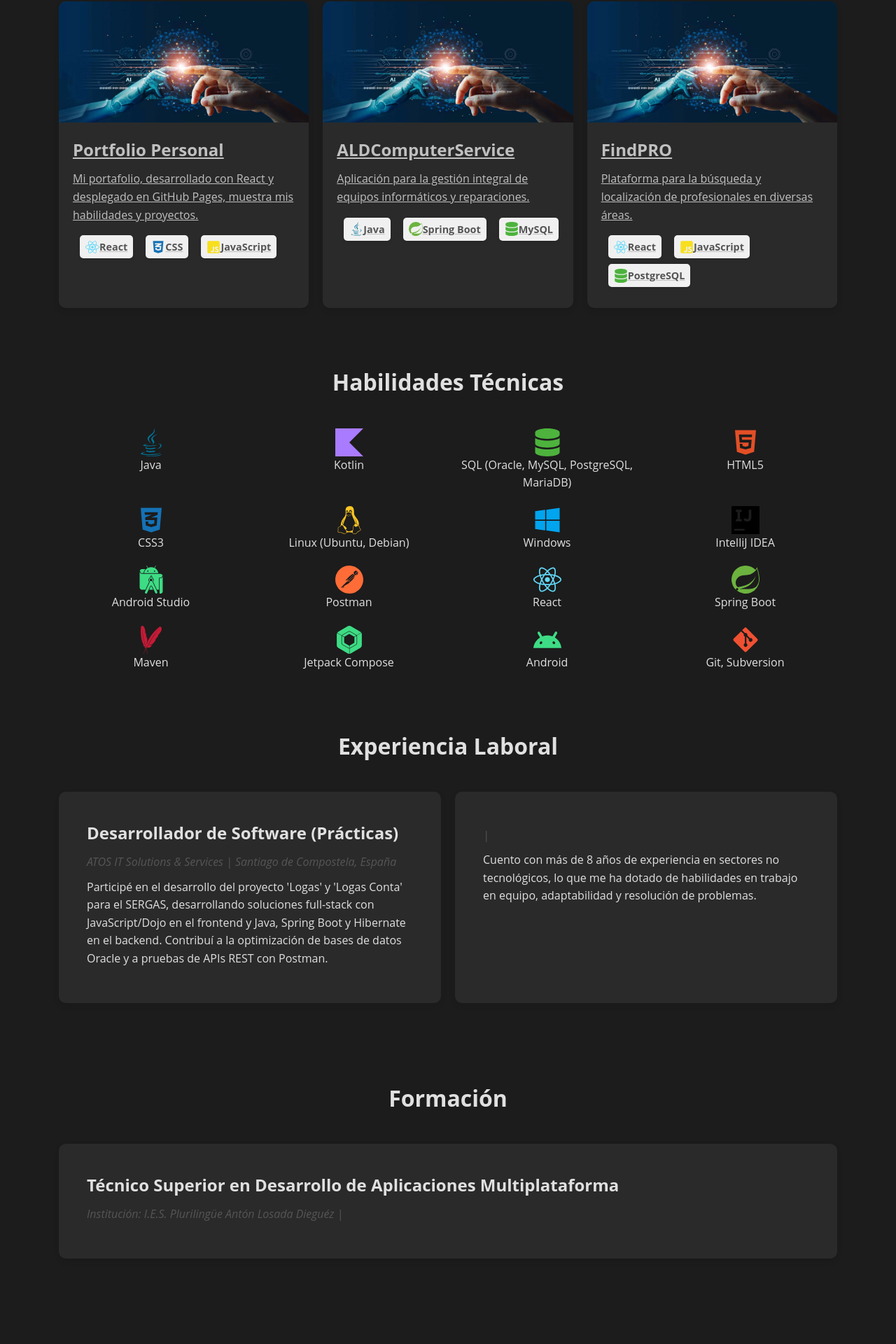
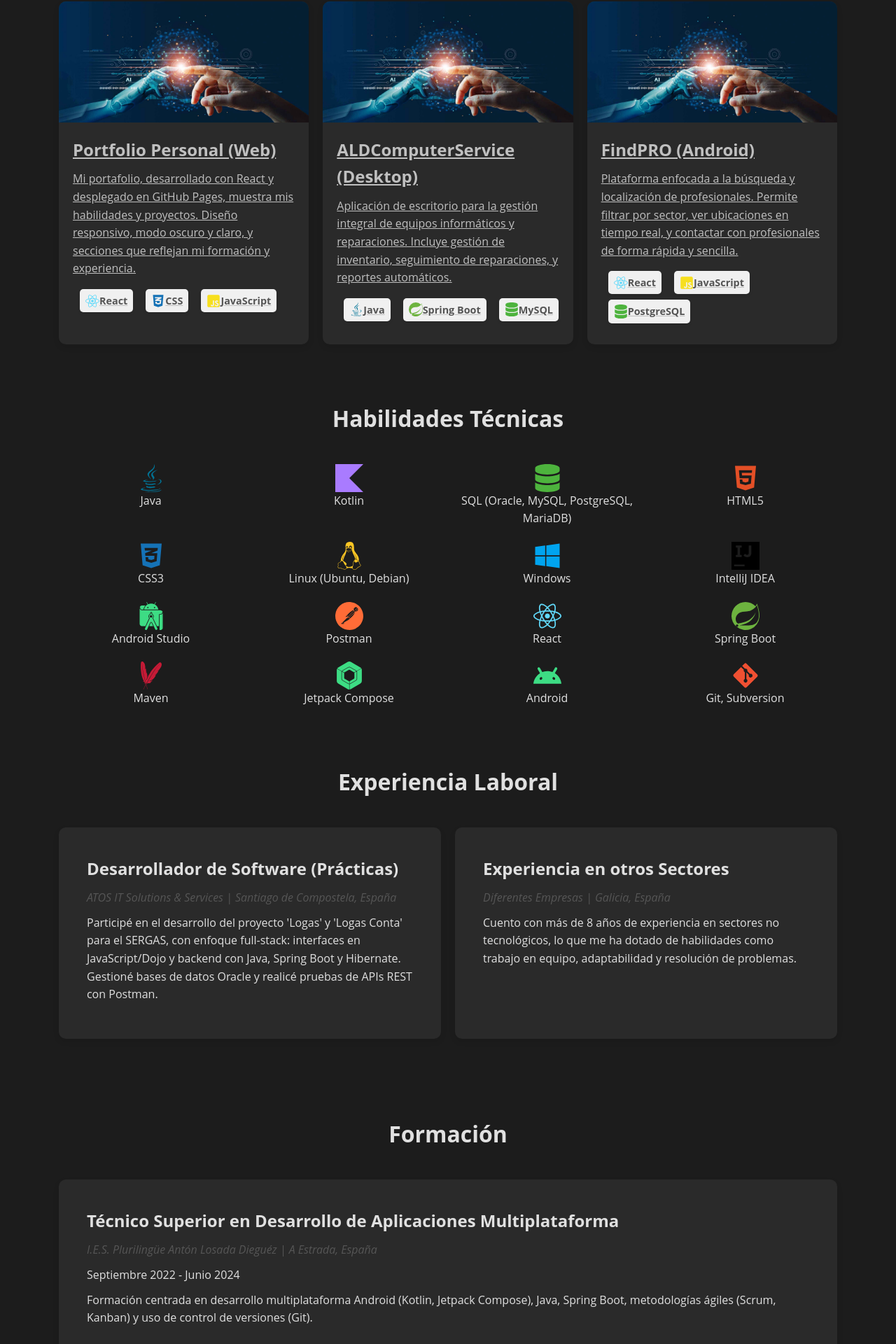
Before and after one commit to Dieg0bl/mi-portfolio, a React (Create React App) app: page / in a window 1280 px wide. Shown: the part 1777-3697 px from the top of the page at 70% size. Built offline with nearby package versions, Linux system fonts and the light colour scheme.

Commit message:
Ajustes de menú centrado en móvil

```diff
--- a/src/App.js
+++ b/src/App.js
@@ -12,10 +12,8 @@ import {
   FaGitAlt,
   FaEnvelope,
   FaReact,
-  FaRobot,
-  FaPhone,
   FaLinux,
-  FaWindows
+  FaWindows,
 } from 'react-icons/fa';
 import {
   SiSpring,
@@ -27,14 +25,16 @@ import {
   SiAndroidstudio,
   SiPostman
 } from 'react-icons/si';
-import heroBackground from './images/hero-background.jpg'; // Imagen de fondo
-import profileImage from './images/profile.jpg'; // Imagen de perfil
+import heroBackground from './images/hero-background.jpg';
+import profileImage from './images/profile.jpg';
 
-
-// --- Componente Navbar con menú responsivo ---
+// --- Componente Navbar ---
 const Navbar = ({ toggleDarkMode, darkMode }) => {
   const [menuOpen, setMenuOpen] = useState(false);
-  const handleMenuToggle = () => setMenuOpen(!menuOpen);
+
+  const handleMenuToggle = () => {
+    setMenuOpen(!menuOpen);
+  };
 
   return (
     <header className="navbar">
@@ -74,7 +74,11 @@ const Navbar = ({ toggleDarkMode, darkMode }) => {
 
 // --- Componente Hero ---
 const Hero = () => (
-  <section id="home" className="hero" style={{ backgroundImage: `url(${heroBackground})` }}>
+  <section
+    id="home"
+    className="hero"
+    style={{ backgroundImage: `url(${heroBackground})` }}
+  >
     <div className="hero-overlay">
       <h1>Hola, soy Diego Barreiro</h1>
       <p>Desarrollador de Software Junior en Aplicaciones Multiplataforma</p>
@@ -90,13 +94,20 @@ const About = () => (
       <img src={profileImage} alt="Perfil de Diego Barreiro" className="profile-picture" />
       <h2>Sobre mí</h2>
       <p>
-        Soy Diego Barreiro, desarrollador especializado en aplicaciones multiplataforma. Con formación oficial y experiencia en proyectos full-stack, transformo ideas en soluciones digitales innovadoras.
+        Soy Diego Barreiro, desarrollador especializado en aplicaciones multiplataforma.
+        Con formación oficial y experiencia en proyectos full-stack, transformo ideas
+        en soluciones digitales innovadoras.
       </p>
       <p>
-        Trabajo con tecnologías como Java, Kotlin, Spring Boot y Jetpack Compose. Además, he complementado mi carrera usando herramientas como Android Studio, Eclipse, NetBeans, IntelliJ IDEA y Visual Studio Code en entornos Windows y Linux.
+        Trabajo con tecnologías como Java, Kotlin, Spring Boot y Jetpack Compose. Además,
+        he complementado mi carrera usando herramientas como Android Studio, Eclipse,
+        NetBeans, IntelliJ IDEA y Visual Studio Code en entornos Windows y Linux.
       </p>
       <p>
-        Mi enfoque se centra en la eficiencia, la innovación y la mejora continua, y valoro entornos que fomenten la conciliación y la flexibilidad. Este portfolio es una muestra práctica de mi trabajo, mientras que mi CV (descargable) resume formalmente mi trayectoria profesional.
+        Mi enfoque se centra en la eficiencia, la innovación y la mejora continua,
+        y valoro entornos que fomenten la conciliación y la flexibilidad. Este portfolio
+        es una muestra práctica de mi trabajo, mientras que mi CV (descargable) resume
+        formalmente mi trayectoria profesional.
       </p>
       <div className="button-group">
         <a href="#contact" className="btn">Contáctame</a>
@@ -111,8 +122,9 @@ const Projects = () => {
   const projects = [
     {
       id: 1,
-      title: 'Portfolio Personal',
-      description: 'Mi portafolio, desarrollado con React y desplegado en GitHub Pages, muestra mis habilidades y proyectos.',
+      title: 'Portfolio Personal (Web)',
+      description:
+        'Mi portafolio, desarrollado con React y desplegado en GitHub Pages, muestra mis habilidades y proyectos. Diseño responsivo, modo oscuro y claro, y secciones que reflejan mi formación y experiencia.',
       tech: [
         { icon: <FaReact size={20} color="#61DAFB" />, name: 'React' },
         { icon: <FaCss3Alt size={20} color="#1572B6" />, name: 'CSS' },
@@ -123,8 +135,9 @@ const Projects = () => {
     },
     {
       id: 2,
-      title: 'ALDComputerService',
-      description: 'Aplicación para la gestión integral de equipos informáticos y reparaciones.',
+      title: 'ALDComputerService (Desktop)',
+      description:
+        'Aplicación de escritorio para la gestión integral de equipos informáticos y reparaciones. Incluye gestión de inventario, seguimiento de reparaciones, y reportes automáticos.',
       tech: [
         { icon: <FaJava size={20} color="#007396" />, name: 'Java' },
         { icon: <SiSpring size={20} color="#6DB33F" />, name: 'Spring Boot' },
@@ -135,8 +148,9 @@ const Projects = () => {
     },
     {
       id: 3,
-      title: 'FindPRO',
-      description: 'Plataforma para la búsqueda y localización de profesionales en diversas áreas.',
+      title: 'FindPRO (Android)',
+      description:
+        'Plataforma enfocada a la búsqueda y localización de profesionales. Permite filtrar por sector, ver ubicaciones en tiempo real, y contactar con profesionales de forma rápida y sencilla.',
       tech: [
         { icon: <FaReact size={20} color="#61DAFB" />, name: 'React' },
         { icon: <FaJsSquare size={20} color="#F7DF1E" />, name: 'JavaScript' },
@@ -151,7 +165,7 @@ const Projects = () => {
     <section id="projects" className="projects container">
       <h2>Proyectos</h2>
       <div className="projects-grid">
-        {projects.map(project => (
+        {projects.map((project) => (
           <div className="project-item" key={project.id}>
             <a href={project.codeLink} target="_blank" rel="noopener noreferrer">
               <img src={project.image} alt={project.title} />
@@ -179,7 +193,6 @@ const Skills = () => (
   <section id="skills" className="skills container">
     <h2>Habilidades Técnicas</h2>
     <div className="skills-grid">
-      {/* Habilidades principales */}
       <div className="skill-item"><FaJava size={40} color="#007396" /> Java</div>
       <div className="skill-item"><SiKotlin size={40} color="#A97BFF" /> Kotlin</div>
       <div className="skill-item"><FaDatabase size={40} color="#4DB33D" /> SQL (Oracle, MySQL, PostgreSQL, MariaDB)</div>
@@ -187,15 +200,9 @@ const Skills = () => (
       <div className="skill-item"><FaCss3Alt size={40} color="#1572B6" /> CSS3</div>
       <div className="skill-item"><FaLinux size={40} color="#FCC624" /> Linux (Ubuntu, Debian)</div>
       <div className="skill-item"><FaWindows size={40} color="#00A4EF" /> Windows</div>
-
-      {/* Herramientas de desarrollo / IDEs */}
       <div className="skill-item"><SiIntellijidea size={40} color="#000000" /> IntelliJ IDEA</div>
       <div className="skill-item"><SiAndroidstudio size={40} color="#3DDC84" /> Android Studio</div>
-
-      {/* Otras herramientas */}
       <div className="skill-item"><SiPostman size={40} color="#FF6C37" /> Postman</div>
-
-      {/* Otras habilidades */}
       <div className="skill-item"><FaReact size={40} color="#61DAFB" /> React</div>
       <div className="skill-item"><SiSpring size={40} color="#6DB33F" /> Spring Boot</div>
       <div className="skill-item"><SiApachemaven size={40} color="#C71A36" /> Maven</div>
@@ -214,11 +221,14 @@ const Experience = () => {
       role: 'Desarrollador de Software (Prácticas)',
       company: 'ATOS IT Solutions & Services',
       location: 'Santiago de Compostela, España',
-      description: `Participé en el desarrollo del proyecto 'Logas' y 'Logas Conta' para el SERGAS, desarrollando soluciones full-stack con JavaScript/Dojo en el frontend y Java, Spring Boot y Hibernate en el backend. Contribuí a la optimización de bases de datos Oracle y a pruebas de APIs REST con Postman.`
+      description: `Participé en el desarrollo del proyecto 'Logas' y 'Logas Conta' para el SERGAS, con enfoque full-stack: interfaces en JavaScript/Dojo y backend con Java, Spring Boot y Hibernate. Gestioné bases de datos Oracle y realicé pruebas de APIs REST con Postman.`
     },
     {
       id: 2,
-      description: `Cuento con más de 8 años de experiencia en sectores no tecnológicos, lo que me ha dotado de habilidades en trabajo en equipo, adaptabilidad y resolución de problemas.`
+      role: 'Experiencia en otros Sectores',
+      company: 'Diferentes Empresas',
+      location: 'Galicia, España',
+      description: `Cuento con más de 8 años de experiencia en sectores no tecnológicos, lo que me ha dotado de habilidades como trabajo en equipo, adaptabilidad y resolución de problemas.`
     }
   ];
 
@@ -226,11 +236,11 @@ const Experience = () => {
     <section id="experience" className="experience container">
       <h2>Experiencia Laboral</h2>
       <div className="experience-grid">
-        {experiences.map(exp => (
+        {experiences.map((exp) => (
           <div className="experience-item" key={exp.id}>
             <div className="experience-info">
               <h3>{exp.role}</h3>
-              <p className="company">{exp.company} | {exp.location}</p>
+              {exp.company && <p className="company">{exp.company} | {exp.location}</p>}
               <p className="description">{exp.description}</p>
             </div>
           </div>
@@ -246,7 +256,10 @@ const Education = () => {
     {
       id: 1,
       degree: 'Técnico Superior en Desarrollo de Aplicaciones Multiplataforma',
-      institution: 'Institución: I.E.S. Plurilingüe Antón Losada Dieguéz',
+      institution: 'I.E.S. Plurilingüe Antón Losada Dieguéz',
+      location: 'A Estrada, España',
+      period: 'Septiembre 2022 - Junio 2024',
+      description: `Formación centrada en desarrollo multiplataforma Android (Kotlin, Jetpack Compose), Java, Spring Boot, metodologías ágiles (Scrum, Kanban) y uso de control de versiones (Git).`
     }
   ];
 
@@ -254,11 +267,13 @@ const Education = () => {
     <section id="education" className="education container">
       <h2>Formación</h2>
       <div className="education-grid">
-        {educationList.map(edu => (
+        {educationList.map((edu) => (
           <div className="education-item" key={edu.id}>
             <div className="education-info">
               <h3>{edu.degree}</h3>
               <p className="institution">{edu.institution} | {edu.location}</p>
+              <p>{edu.period}</p>
+              <p>{edu.description}</p>
             </div>
           </div>
         ))}
@@ -278,7 +293,7 @@ const Contact = () => (
       </p>
       <p>
         <FaWhatsapp size={40} color="#25D366" />
-        <a href="tel:+34684070703">684070703</a>
+        <a href="tel:+34684070703">+34 684070703</a>
       </p>
     </div>
     <h3>¿Quieres enviarme un mensaje?</h3>
@@ -297,18 +312,23 @@ const Footer = () => (
   <footer className="footer">
     <div className="container">
       <p>© {new Date().getFullYear()} Diego Barreiro. Todos los derechos reservados.</p>
-      <p>
+      <div className="social-links-footer">
         <a href="https://www.linkedin.com/in/diego-barreiro-20580826b/" target="_blank" rel="noopener noreferrer">
-          <FaLinkedin size={20} color="#0A66C2" />
+          <FaLinkedin size={20} />
         </a>
-      </p>
+        <a href="https://github.com/Dieg0bl" target="_blank" rel="noopener noreferrer">
+          <FaGithub size={20} />
+        </a>
+        <a href="mailto:contacto@diegobarreiro.dev">
+          <FaEnvelope size={25} />
+        </a>
+      </div>
     </div>
   </footer>
 );
 
 // --- Componente principal App ---
 function App() {
-  // Modo oscuro por defecto
   const [darkMode, setDarkMode] = useState(true);
   const toggleDarkMode = () => setDarkMode(!darkMode);
 
```
Also changed, not shown: src/App.css (+51 -29 lines).
